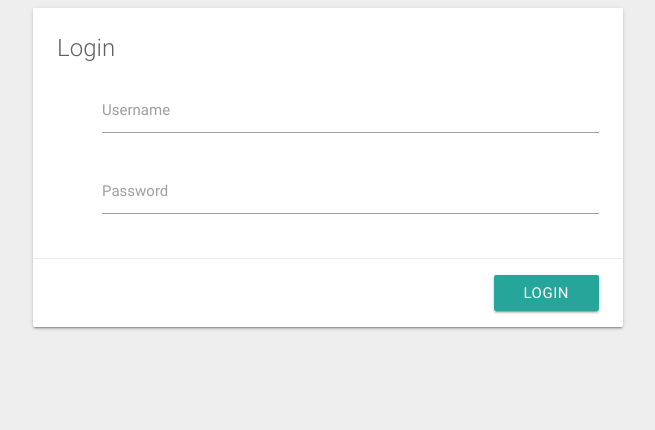
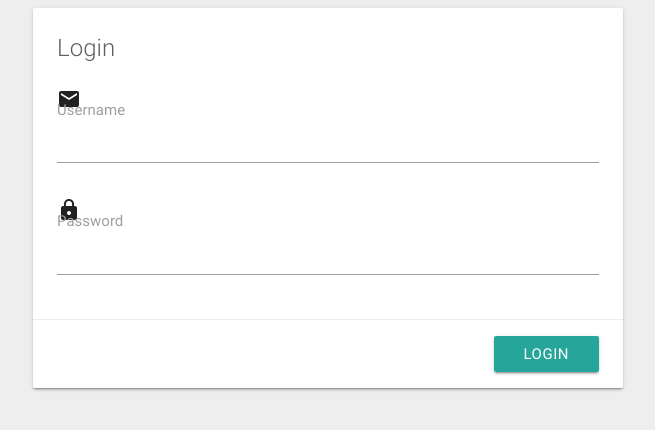
Before and after one commit to nikhilnayak98/soaatt, a Flask app: page / in a window 1280 px wide. Shown: the top 430 px of the page, without its empty margins (312-967 px from the left). Run offline with Flask 2, Linux system fonts and the light colour scheme; some libraries are stand-ins or nearby versions.

Commit message:
Update my-form.html

```diff
--- a/templates/my-form.html
+++ b/templates/my-form.html
@@ -40,7 +40,7 @@
 
 <div class="row">
     <div id="id_email_container" class="input-field col s12 required">
-        <i class="mdi-communication-email prefix"></i><input type="text" name="username" id="id_email"><label for="id_email">Username</label>
+        <i class="material-icons">email</i><input type="text" name="username" id="id_email"><label for="id_email">Username</label>
     </div>
 </div>
 
@@ -48,7 +48,7 @@
 
 <div class="row">
     <div id="id_password_container" class="input-field col s12 required">
-        <i class="mdi-action-lock prefix"></i><input type="password" name="password" id="id_password"><label for="id_password">Password</label>
+        <i class="material-icons">lock</i><input type="password" name="password" id="id_password"><label for="id_password">Password</label>
     </div>
 </div>
 
```
